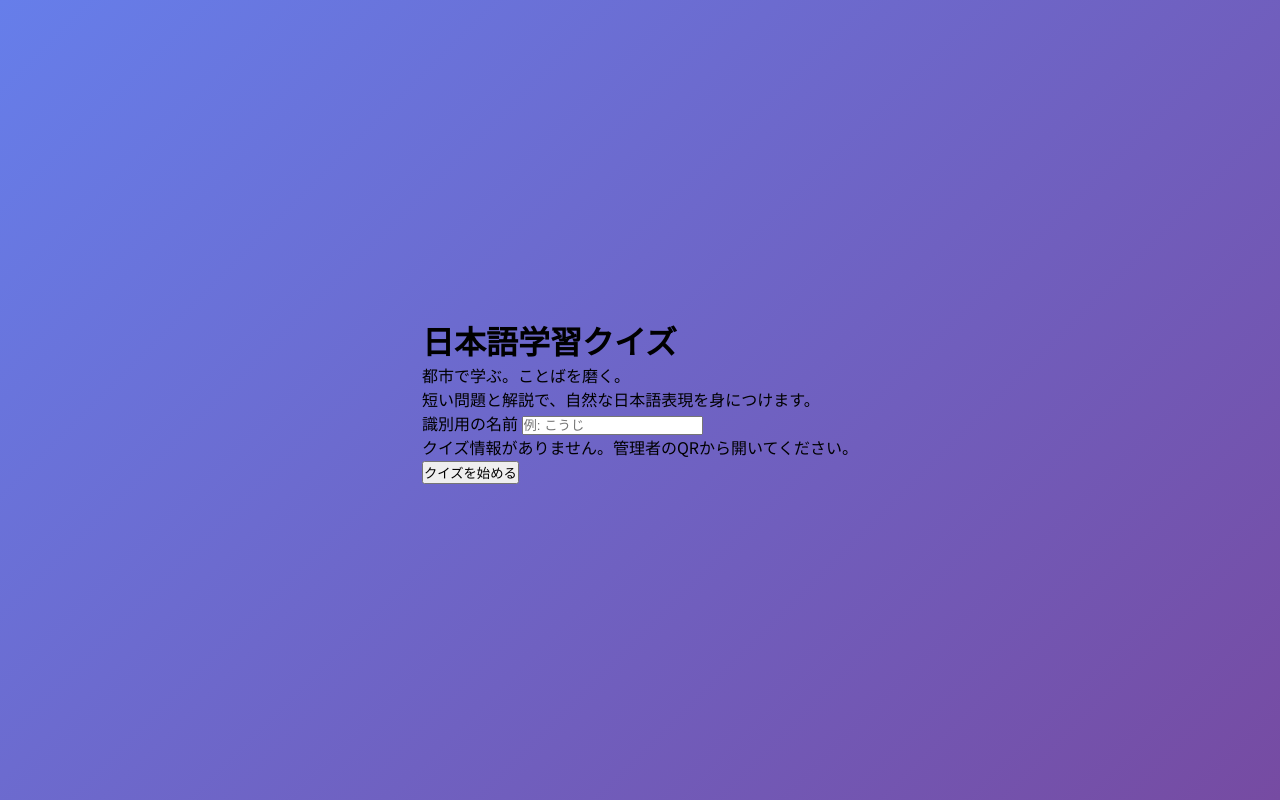
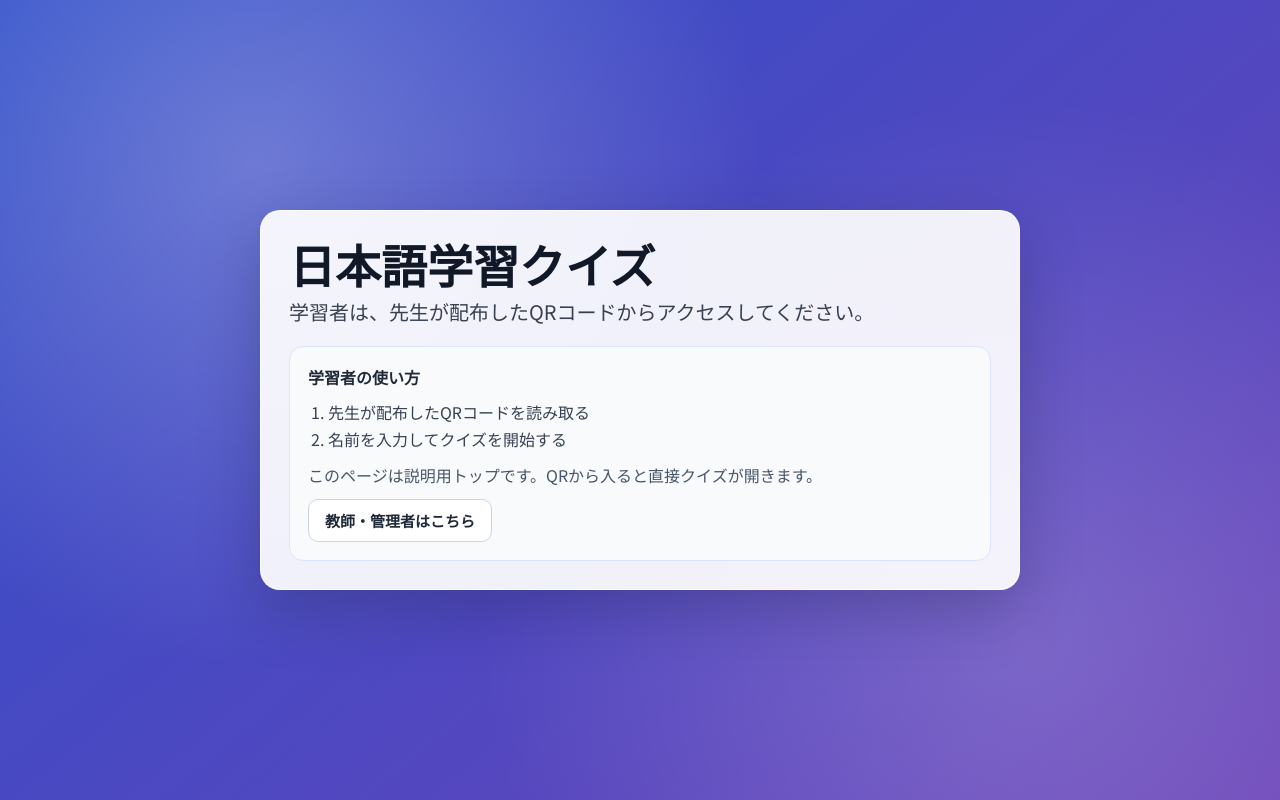
Before and after one commit to Koji-elevage/Quiz_v2, a website: page public/lp.html in a window 1280 px wide. Drawn offline with Linux system fonts and the light colour scheme.

Commit message:
Clarify learner entry flow and redesign root landing

```diff
--- a/public/lp.html
+++ b/public/lp.html
@@ -9,30 +9,31 @@
     <link href="https://fonts.googleapis.com/css2?family=Noto+Sans+JP:wght@400;500;700&display=swap" rel="stylesheet" />
     <link rel="stylesheet" href="/styles.css" />
   </head>
-  <body class="sample-lp-page ui-v2">
-    <div class="sample-phone-frame lpv2-frame">
-      <div class="sample-phone-notch"></div>
+<body class="sample-lp-page ui-v2">
+    <main class="lpv2-shell">
+      <section class="lpv2-card">
+        <h1 class="lpv2-title">日本語学習クイズ</h1>
+        <p class="lpv2-subtitle">学習者は、先生が配布したQRコードからアクセスしてください。</p>
 
-      <header class="lpv2-header">
-        <h1>日本語学習クイズ</h1>
-      </header>
+        <div id="qrOnlySection" class="lpv2-guide">
+          <p class="lpv2-guide-title">学習者の使い方</p>
+          <ol class="lpv2-steps">
+            <li>先生が配布したQRコードを読み取る</li>
+            <li>名前を入力してクイズを開始する</li>
+          </ol>
+          <p class="lpv2-help" id="lpMessage">このページは説明用トップです。QRから入ると直接クイズが開きます。</p>
+          <a class="lpv2-admin-link" href="/admin">教師・管理者はこちら</a>
+        </div>
 
-      <main class="lpv2-content">
-        <section class="lpv2-hero" aria-label="キービジュアル">
-          <div class="lpv2-hero-copy">
-            <p class="lpv2-catch">都市で学ぶ。ことばを磨く。</p>
-            <p class="lpv2-sub">短い問題と解説で、自然な日本語表現を身につけます。</p>
-          </div>
-        </section>
-
-        <section class="lpv2-login-card">
+        <div id="learnerStartSection" class="lpv2-guide hidden">
+          <p class="lpv2-guide-title">クイズを開始します</p>
           <label for="nameInput" class="lpv2-label">識別用の名前</label>
           <input id="nameInput" class="lpv2-input" type="text" maxlength="24" placeholder="例: こうじ" />
-          <p id="lpMessage" class="lpv2-help">名前を入力して開始します。</p>
+          <p id="lpMessageActive" class="lpv2-help">名前を入力して開始します。</p>
           <button id="startBtn" class="lpv2-start-btn" type="button">クイズを始める</button>
-        </section>
-      </main>
-    </div>
+        </div>
+      </section>
+    </main>
 
     <script src="/lp.js"></script>
   </body>
--- a/public/lp.js
+++ b/public/lp.js
@@ -1,30 +1,42 @@
 const startBtn = document.getElementById('startBtn');
 const nameInput = document.getElementById('nameInput');
-const message = document.getElementById('lpMessage');
+const infoMessage = document.getElementById('lpMessage');
+const activeMessage = document.getElementById('lpMessageActive');
+const qrOnlySection = document.getElementById('qrOnlySection');
+const learnerStartSection = document.getElementById('learnerStartSection');
 const params = new URLSearchParams(window.location.search);
 const quizId = params.get('quiz');
 
 const savedName = localStorage.getItem('learnerName');
 if (savedName) {
-  nameInput.value = savedName;
+  if (nameInput) {
+    nameInput.value = savedName;
+  }
 }
 
 if (!quizId) {
-  message.textContent = 'クイズ情報がありません。管理者のQRから開いてください。';
-  message.className = 'lpv2-help error';
+  if (qrOnlySection) qrOnlySection.classList.remove('hidden');
+  if (learnerStartSection) learnerStartSection.classList.add('hidden');
+} else {
+  if (qrOnlySection) qrOnlySection.classList.add('hidden');
+  if (learnerStartSection) learnerStartSection.classList.remove('hidden');
 }
 
-startBtn.addEventListener('click', () => {
+if (startBtn) startBtn.addEventListener('click', () => {
   const name = String(nameInput.value || '').trim();
   if (!name) {
-    message.textContent = '表示名を入力してください。';
-    message.className = 'lpv2-help error';
+    if (activeMessage) {
+      activeMessage.textContent = '表示名を入力してください。';
+      activeMessage.className = 'lpv2-help error';
+    }
     return;
   }
 
   if (!quizId) {
-    message.textContent = 'クイズ情報がないため開始できません。';
-    message.className = 'lpv2-help error';
+    if (infoMessage) {
+      infoMessage.textContent = 'クイズ情報がないため開始できません。管理者のQRから開いてください。';
+      infoMessage.className = 'lpv2-help error';
+    }
     return;
   }
 
--- a/public/styles.css
+++ b/public/styles.css
@@ -1197,3 +1197,112 @@ body {
     color: var(--primary-blue);
     font-weight: 700;
 }
+
+/* Learner Landing */
+.sample-lp-page {
+    min-height: 100vh;
+    margin: 0;
+    font-family: 'Noto Sans JP', sans-serif;
+    background:
+        radial-gradient(circle at 20% 20%, rgba(255, 255, 255, 0.26), transparent 42%),
+        radial-gradient(circle at 80% 80%, rgba(255, 255, 255, 0.18), transparent 45%),
+        linear-gradient(140deg, #2f4ec9 0%, #6a43b9 100%);
+}
+
+.lpv2-shell {
+    width: min(760px, 92vw);
+    margin: 0 auto;
+    padding: 28px 0;
+}
+
+.lpv2-card {
+    background: rgba(255, 255, 255, 0.92);
+    border: 1px solid rgba(255, 255, 255, 0.7);
+    border-radius: 20px;
+    padding: 28px;
+    box-shadow: 0 20px 60px rgba(20, 26, 58, 0.28);
+}
+
+.lpv2-title {
+    margin: 0 0 8px;
+    font-size: clamp(30px, 5.4vw, 46px);
+    line-height: 1.1;
+    color: #111827;
+}
+
+.lpv2-subtitle {
+    margin: 0 0 20px;
+    font-size: clamp(16px, 2.4vw, 20px);
+    color: #374151;
+}
+
+.lpv2-guide {
+    background: #f8fafc;
+    border: 1px solid #dbe4ff;
+    border-radius: 14px;
+    padding: 18px;
+}
+
+.lpv2-guide-title {
+    margin: 0 0 10px;
+    font-weight: 700;
+    color: #1f2937;
+}
+
+.lpv2-steps {
+    margin: 0 0 10px 20px;
+    color: #374151;
+    line-height: 1.7;
+}
+
+.lpv2-label {
+    display: block;
+    margin-bottom: 6px;
+    color: #111827;
+    font-weight: 600;
+}
+
+.lpv2-input {
+    width: 100%;
+    border: 1px solid #cbd5e1;
+    border-radius: 10px;
+    padding: 10px 12px;
+    font-size: 16px;
+    margin-bottom: 10px;
+}
+
+.lpv2-help {
+    margin: 0 0 12px;
+    color: #475569;
+}
+
+.lpv2-help.error {
+    color: #b91c1c;
+}
+
+.lpv2-start-btn,
+.lpv2-admin-link {
+    display: inline-block;
+    border-radius: 10px;
+    padding: 10px 16px;
+    font-weight: 700;
+    text-decoration: none;
+    border: none;
+    cursor: pointer;
+    font-size: 15px;
+}
+
+.lpv2-start-btn {
+    background: #1d4ed8;
+    color: #fff;
+}
+
+.lpv2-admin-link {
+    background: #fff;
+    color: #1f2937;
+    border: 1px solid #cbd5e1;
+}
+
+.hidden {
+    display: none !important;
+}
```
